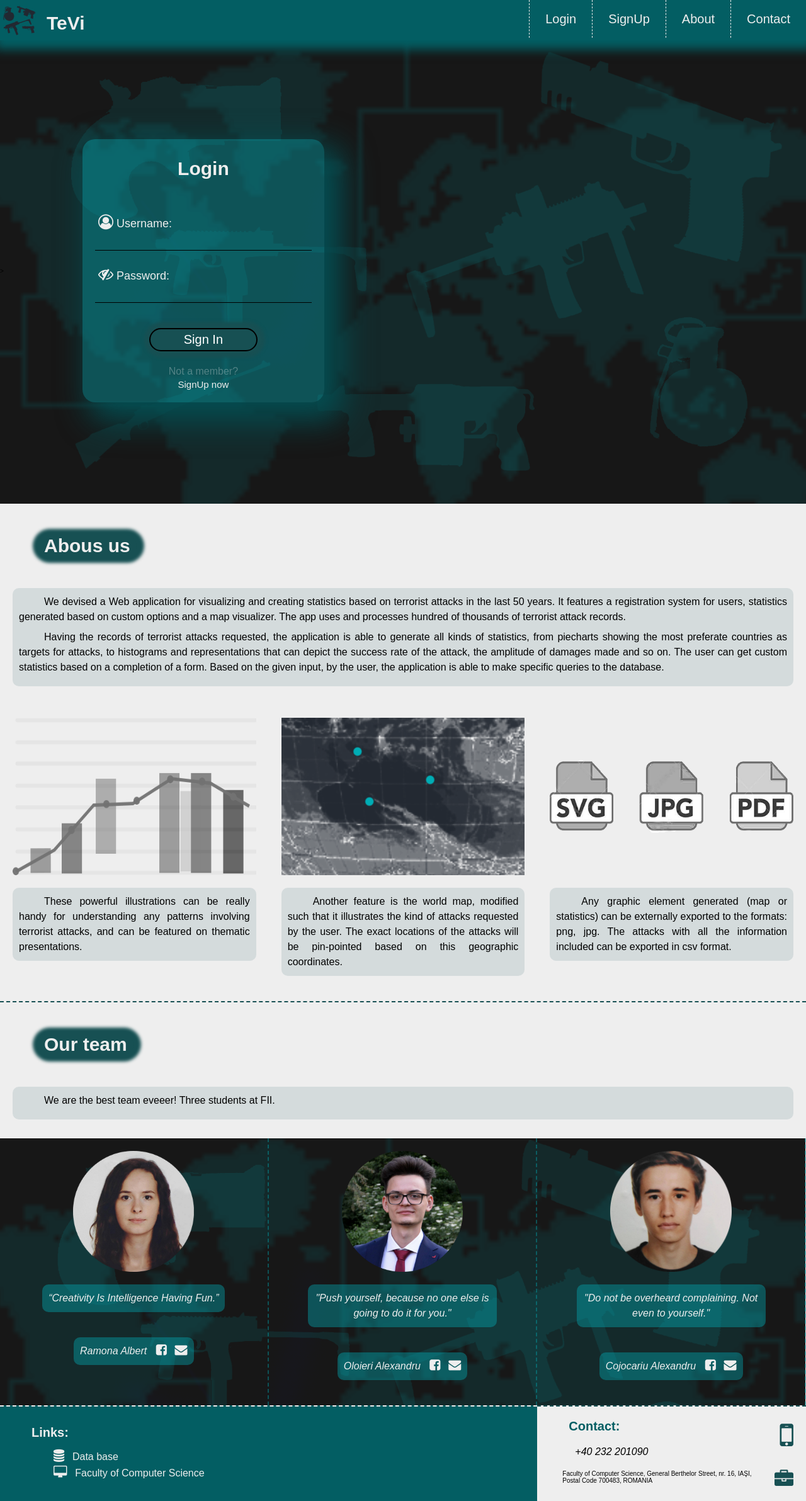
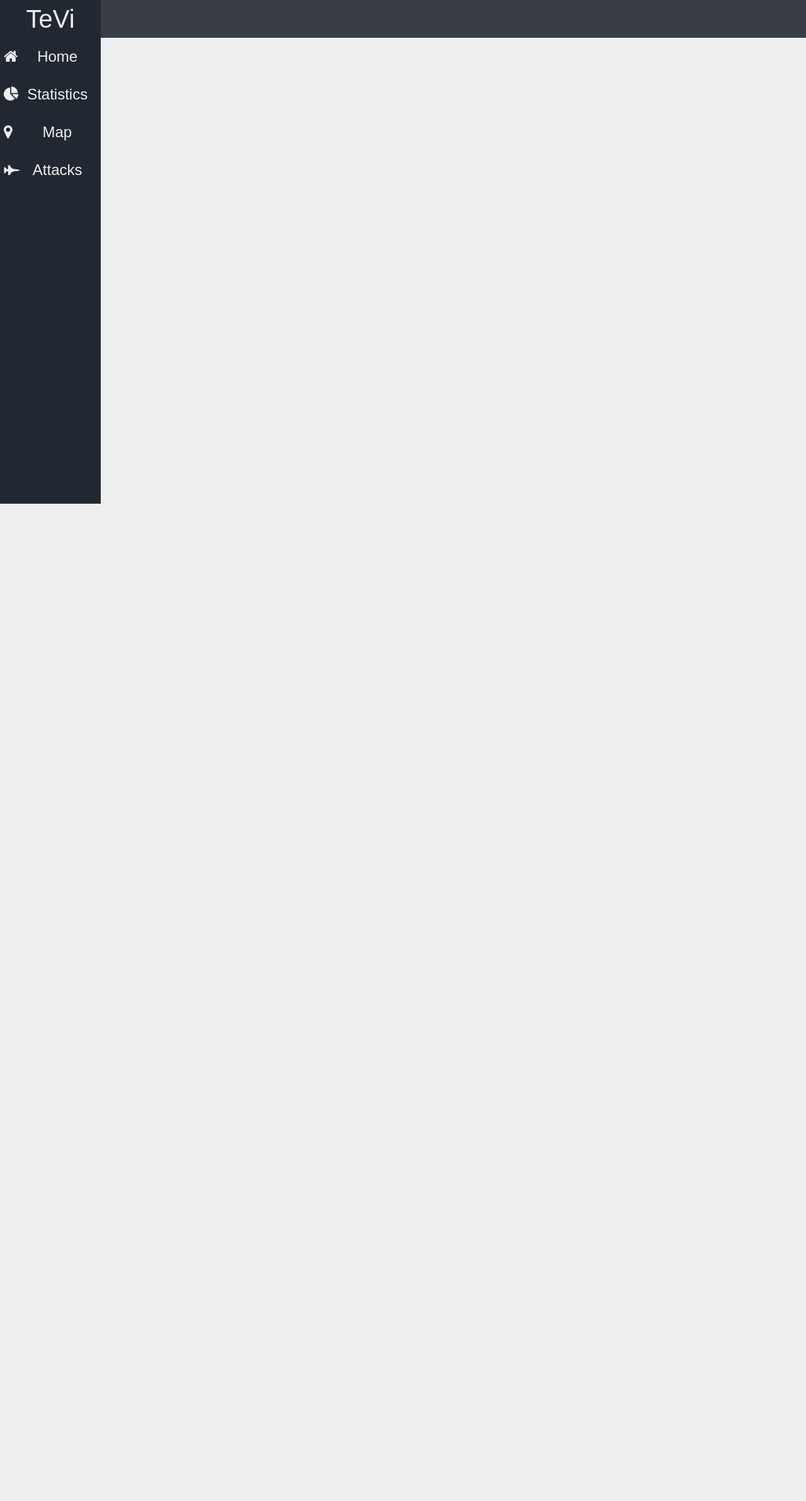
Before and after one commit to CojocariuAlexandru/WEB, a PHP site: page / in a window 1280 px wide. Shown: the whole page at 63% size. After the commit the page ends 800 px from the top, so only its background shows below. Run offline with PHP 8.4, Linux system fonts and the light colour scheme; some libraries are stand-ins or nearby versions.

Commit message:
fixed the style for the web app

```diff
--- a/assets/style.css
+++ b/assets/style.css
@@ -7,7 +7,7 @@
     padding: 0;
     box-sizing: border-box;
 
-    font-size: 10px;
+    /* font-size: 10px; */
     font-family: Arial, Helvetica, 'Roboto', sans-serif;
 }
 
@@ -35,6 +35,8 @@ body{
 body .presentation {
     display: block;
     margin-top: 60px;
+
+    font-size: 10px;
 }
 
 .presentation h2 {
@@ -817,7 +819,7 @@ body .presentation .grid-container {
 /************** WEB APP ***********************************/
 /**********************************************************/
 
-.root .web-app {
+body .web-app {
     display: flex;
     flex-direction: row;
     justify-content: flex-start;
@@ -825,6 +827,8 @@ body .presentation .grid-container {
 
     width: 100%;
     height: 100vh;
+
+    font-size: 20px;
 }
 
 .web-app aside {
@@ -930,9 +934,27 @@ body .presentation .grid-container {
     background-color: #EEEEEE;
 }
 
+/***************** HOME**********************************************/
+
+#home{
+    display: flex;
+    flex-direction: row;
+    align-items: center;
+    justify-content: space-around;
+
+    width: 100%;
+    height: 100%;
+}
+
+#home .left,
+#home .right{
+    width: 42%;
+    height: 88%;
+}
+
 /************** Statistics form ***************/
 
-.statisticsForm {
+.web-app .statisticsForm {
     width: 100%;
     height: 100%;
 
@@ -956,7 +978,7 @@ body .presentation .grid-container {
     box-shadow: 1px 2px 5px;
 }
 
-.statisticsForm>h1 {
+.web-app .statisticsForm>h1 {
     text-align: center;
     font-family: -apple-system, BlinkMacSystemFont, 'Segoe UI', Roboto, Oxygen, Ubuntu, Cantarell, 'Open Sans', 'Helvetica Neue', sans-serif;
     padding: 0px;
--- a/scripts/app.js
+++ b/scripts/app.js
@@ -25,7 +25,10 @@ attacks.push(new Attack(3, 15.4786, -120.5997));
 
 let homePage = `
     <section id="home">
-        Home Page
+        <div class="left">
+        </div>
+        <div class="right">
+        </div>
     </section>
 `;
 
@@ -266,10 +269,10 @@ function initPage() {
     rootForContent = document.querySelector('#root');
     if (userIsLoggedIn()){
         setWebAppTemplateAsSite();
+        navigate(root.url+'/home');
     } else {
         setPresentationTemplateAsSite();
     }
-    //updateMainContent(window.location.pathname);
 }
 
 window.onpopstate = () => {
@@ -280,10 +283,11 @@ document.addEventListener('DOMContentLoaded', initPage);
 
 function userLogin(){
     setWebAppTemplateAsSite();
+    navigate(root.url+'/home');
 }
 
 function userIsLoggedIn(){
-    return false;
+    return true;
 }
 
 function setPresentationTemplateAsSite(){
@@ -293,7 +297,7 @@ function setPresentationTemplateAsSite(){
 
 function setWebAppTemplateAsSite(){
     rootForContent.innerHTML = webAppTemplate;
-    rootForContent.className = "root webapp";
+    rootForContent.className = "root web-app";
     mainContent = document.querySelector('#content');
 }
 
```
